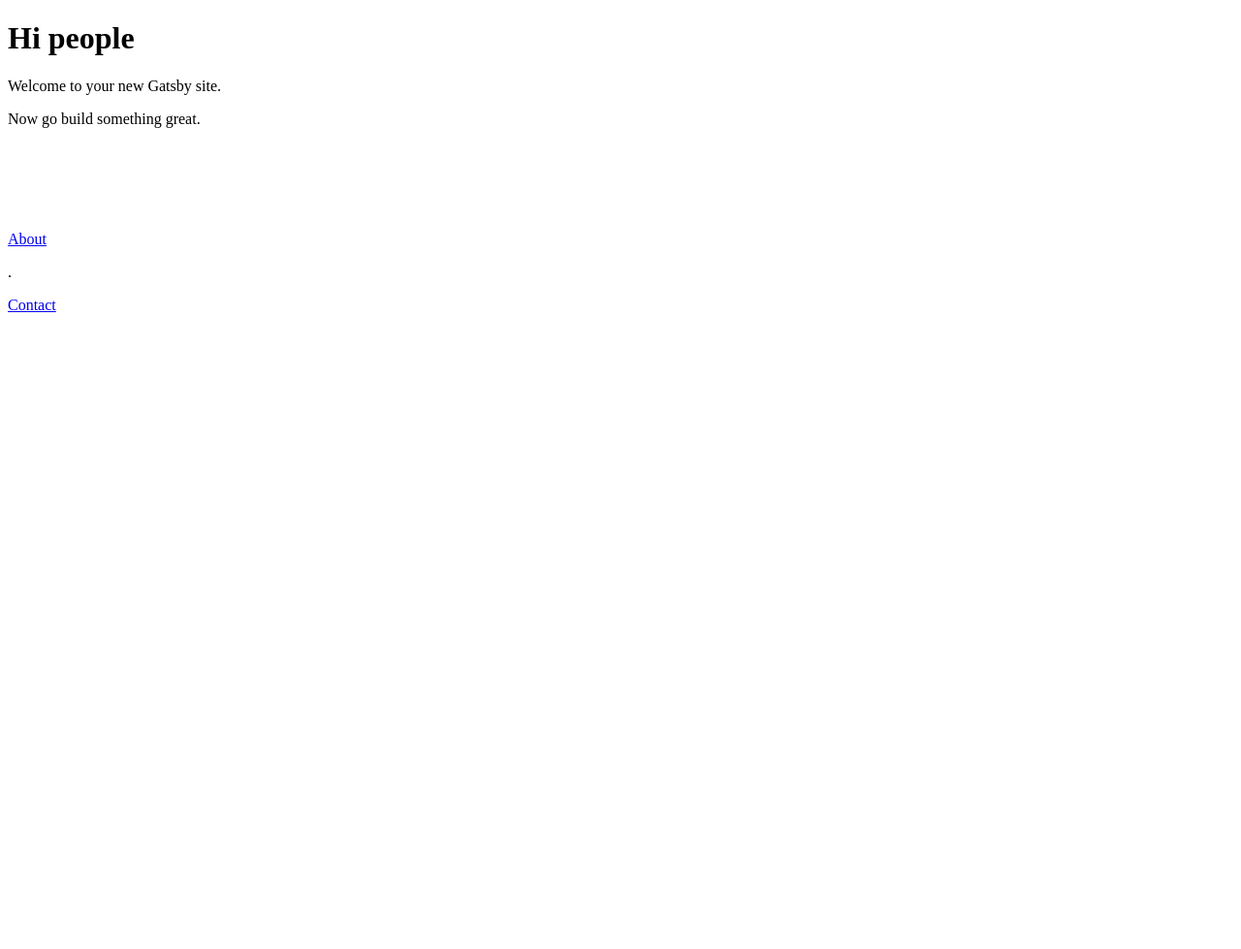
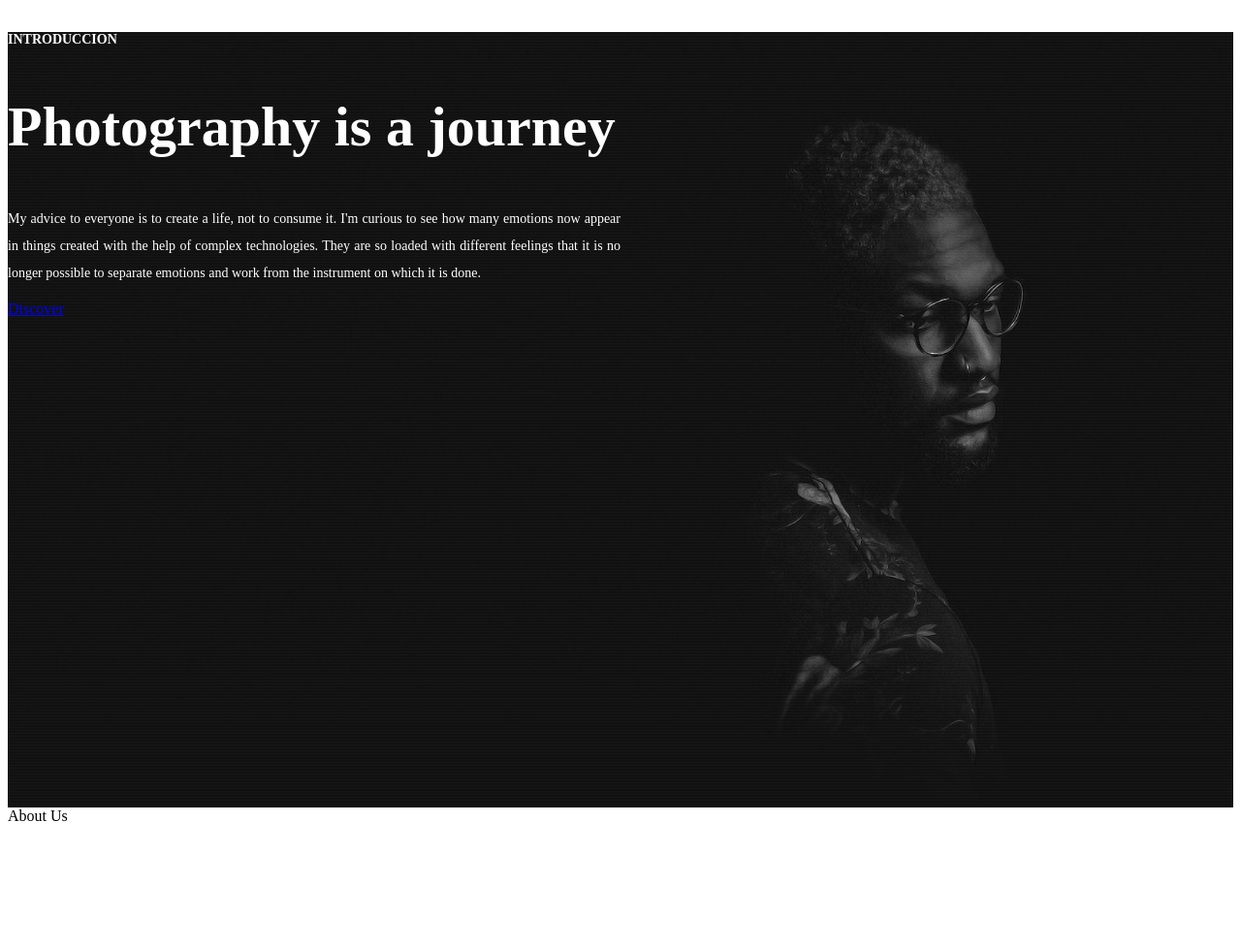
Before and after one commit to bohernandez/webTemplate, a Gatsby site: page / in a window 1280 px wide. Shown: the top 979 px of the page at 97% size. After the commit the page ends 859 px from the top, so only its background shows below. Built offline with nearby package versions, Linux system fonts and the light colour scheme; Gatsby itself is replaced by a stand-in of ours.

Commit message:
Adding hero to HomePage

```diff
--- a/src/components/header.js
+++ b/src/components/header.js
@@ -4,7 +4,7 @@ import './header.scss';
 
 const Header = ({ siteTitle }) => (
   <div>
-  <nav className="navbar sticky-top navbar-expand-lg navbar-dark bg-dark-custom navbar__menu"
+  <nav className="navbar navbar-expand-lg navbar-dark bg-dark-custom navbar__menu"
         data-spy="affix" data-offset-top="197">
     <div className='container-fluid'>
       <div className="navbar__logo">
--- a/src/pages/index.js
+++ b/src/pages/index.js
@@ -1,41 +1,30 @@
 import React from 'react'
 import Link from 'gatsby-link'
-import SignUp from '../components/signUp';
+import SignUp from '../components/signUp'
+import './index.scss'
 
 const IndexPage = () => (
   <div>
-    <h1>Hi people</h1>
-    <p>Welcome to your new Gatsby site.</p>
-    <p>Now go build something great.</p>
-    <br />
-    <br />
-    <br />
-    <br />
-    <br />
-    <Link to="/about-me/">About</Link>
-    <p>.</p>
-    <Link to="/contact/">Contact</Link>
-    <br />
-    <br />
-    <br />
-    <br />
-    <br />
-    <br />
-    <br />
-    <br />
-    <br />
-    <br />
-    <br />
-    <br />
-    <br />
-    <br />
-    <br />
-    <br />
-    <br />
-    <br />
-    <br />
-    <br />
-    <SignUp />
+    <header className="hero-container">
+      <div className='container'>
+        <h6 className='hero-container__intro'>Introduccion</h6>
+        <h2 className='hero-container__title'>Photography is
+          a journey</h2>
+        <p className="hero-container__description">
+          My advice to everyone is to create a life, not to consume it. I'm curious to
+          see how many emotions now appear in things created with the help of
+          complex technologies. They are so loaded with different feelings that it
+          is no longer possible to separate emotions and work from the
+          instrument on which it is done.
+        </p>
+        <a href='#' className='hero-container__link'>Discover</a>
+      </div>
+    </header>
+
+    <section>
+      <div>About Us</div>
+    </section>
+
   </div>
 )
 
--- /dev/null
+++ b/src/pages/index.scss
@@ -0,0 +1,39 @@
+.hero-container {
+    background-image: url('../images/background-hero.jpg');
+    background-repeat: no-repeat;
+    background-position: center center;
+    background-size: cover;
+    color: #fff;
+    height: 100vh;
+    position: relative;
+
+    &::before{
+        content: '';
+        background-image: url('../images/scan.png');
+        height: 100vh;
+        position: absolute;
+        top: 0;
+        left: 0;
+        width: 100%;
+    }
+    .hero-container__intro {
+        font-family: 'Poppins';
+        text-transform: uppercase;
+        font-size: 14px;
+        font-weight: 600;
+    }
+    .hero-container__title {
+        font-family: 'Merriweather';
+        font-size: 58px;
+        font-weight: 700;
+    }
+    .hero-container__description {
+        font-family: 'Poppins';
+        font-size: 14px;
+        font-weight: 300;
+        line-height: 2;
+        width: 50%;
+        text-align: justify;
+    }
+
+}
```
Also changed, not shown: src/layouts/index.js (+2 -6 lines), src/images/background-hero.jpg (added), src/images/dark_Tire.png (added), src/images/decoration-dots-angle.svg (added), src/images/decoration-dots-box.svg (added), src/images/logo.svg (deleted), src/images/scan.png (added).
